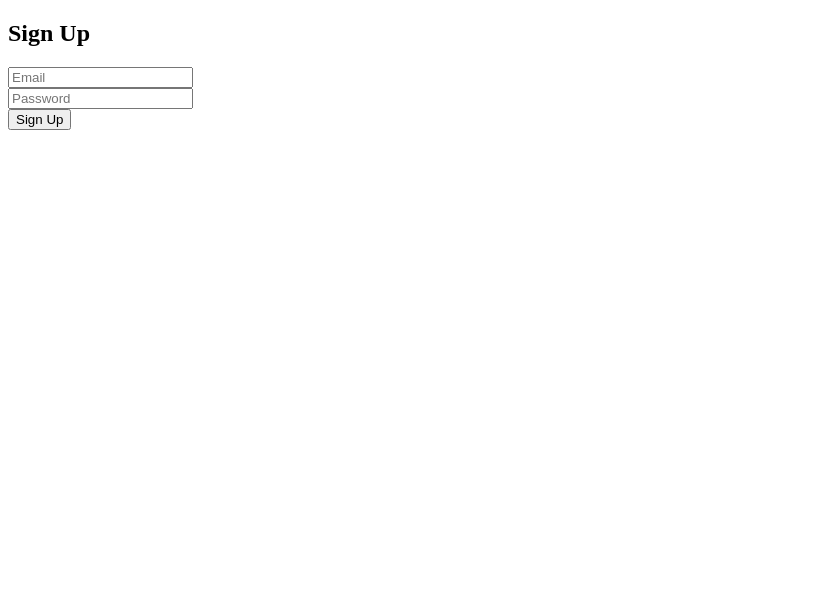
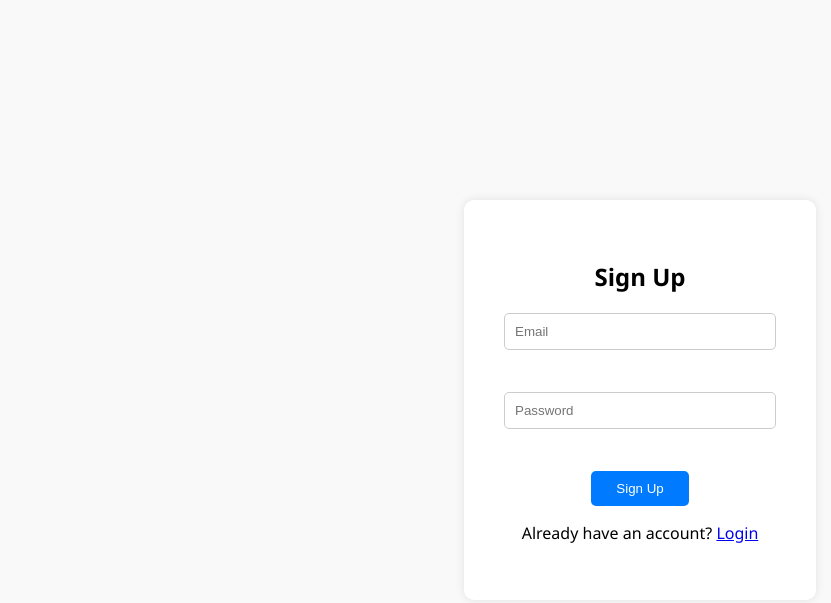
Before and after one commit to awd2we12312/NEW, a plain HTML site: page signup.html in a window 1280 px wide. Shown: the whole page, without its empty margins (0-831 px from the left). Drawn offline with nearby package versions, Linux system fonts and the light colour scheme.

Commit message:
Add files via upload

```diff
--- a/signup.html
+++ b/signup.html
@@ -1,30 +1,34 @@
 <!DOCTYPE html>
-<html>
+<html lang="en">
 <head>
-  <meta charset="UTF-8" />
-  <meta name="viewport" content="width=device-width, initial-scale=1.0" />
+  <meta charset="UTF-8">
   <title>Sign Up</title>
+  <link rel="stylesheet" href="styles.css">
   <script src="https://cdn.jsdelivr.net/npm/@supabase/supabase-js"></script>
 </head>
 <body>
-  <h2>Sign Up</h2>
-  <form id="signup-form">
-    <input type="email" id="email" placeholder="Email" required><br>
-    <input type="password" id="password" placeholder="Password" required><br>
-    <button type="submit">Sign Up</button>
-  </form>
+  <div class="container">
+    <h2>Sign Up</h2>
+    <form id="signup-form">
+      <input type="email" id="email" placeholder="Email" required><br>
+      <input type="password" id="password" placeholder="Password" required><br>
+      <button type="submit" class="btn">Sign Up</button>
+    </form>
+    <p>Already have an account? <a href="login.html">Login</a></p>
+  </div>
   <script>
     const supabase = supabase.createClient('https://pwarzhqruilfrlzipxbq.supabase.co', 'eyJhbGciOiJIUzI1NiIsInR5cCI6IkpXVCJ9.eyJpc3MiOiJzdXBhYmFzZSIsInJlZiI6InB3YXJ6aHFydWlsZnJsemlweGJxIiwicm9sZSI6ImFub24iLCJpYXQiOjE3NTA0MjAwNzUsImV4cCI6MjA2NTk5NjA3NX0.GZtdgqzP_fgra1itrrAFdqk-gUh3aeP8SLCo4DgvgdU');
-    document.getElementById('signup-form').addEventListener('submit', async (e) => {
+    document.getElementById('signup-form').addEventListener('submit', async function(e) {
       e.preventDefault();
       const email = document.getElementById('email').value;
       const password = document.getElementById('password').value;
+
       const { error } = await supabase.auth.signUp({ email, password });
       if (error) {
-        alert(error.message);
+        alert("Signup error: " + error.message);
       } else {
-        alert('Sign up successful! Please log in.');
-        window.location.href = 'login.html';
+        alert("Signup successful. Redirecting to login...");
+        window.location.href = "login.html";
       }
     });
   </script>
--- /dev/null
+++ b/styles.css
@@ -0,0 +1,38 @@
+
+body {
+  margin: 0;
+  font-family: 'Segoe UI', sans-serif;
+  background: #f9f9f9;
+  height: 100vh;
+  display: flex;
+  align-items: center;
+  justify-content: center;
+}
+.container {
+  background: white;
+  padding: 40px;
+  border-radius: 10px;
+  box-shadow: 0 0 10px rgba(0,0,0,0.1);
+  text-align: center;
+}
+input {
+  display: block;
+  margin: 10px auto;
+  padding: 10px;
+  width: 250px;
+  border: 1px solid #ccc;
+  border-radius: 5px;
+}
+.btn {
+  background: #007bff;
+  color: white;
+  padding: 10px 25px;
+  border: none;
+  border-radius: 5px;
+  text-decoration: none;
+  display: inline-block;
+  margin-top: 10px;
+}
+.btn:hover {
+  background: #0056b3;
+}
```
Also changed, not shown: dashboard.html (+6 -4 lines), index.html (+8 -5 lines), login.html (+17 -12 lines).
